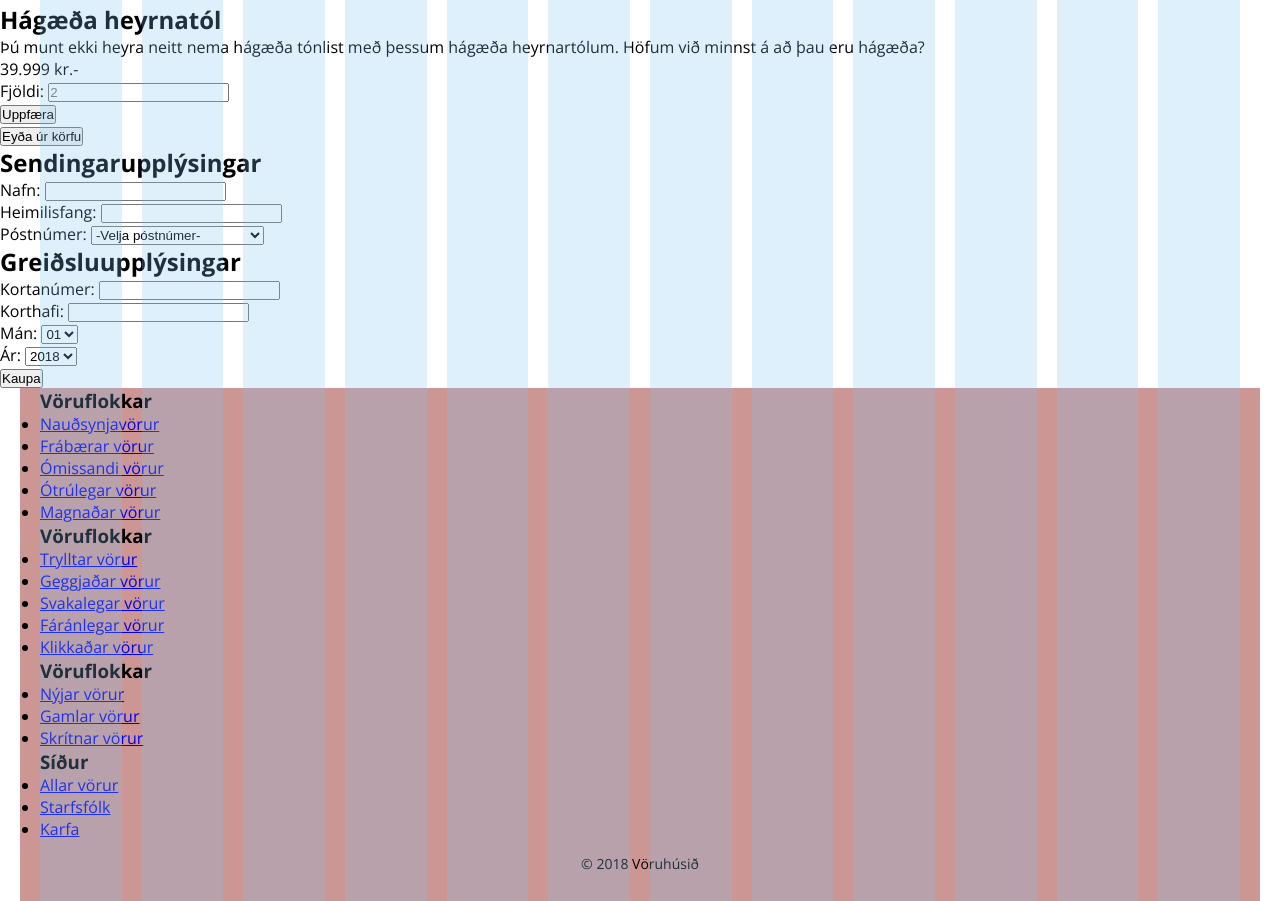
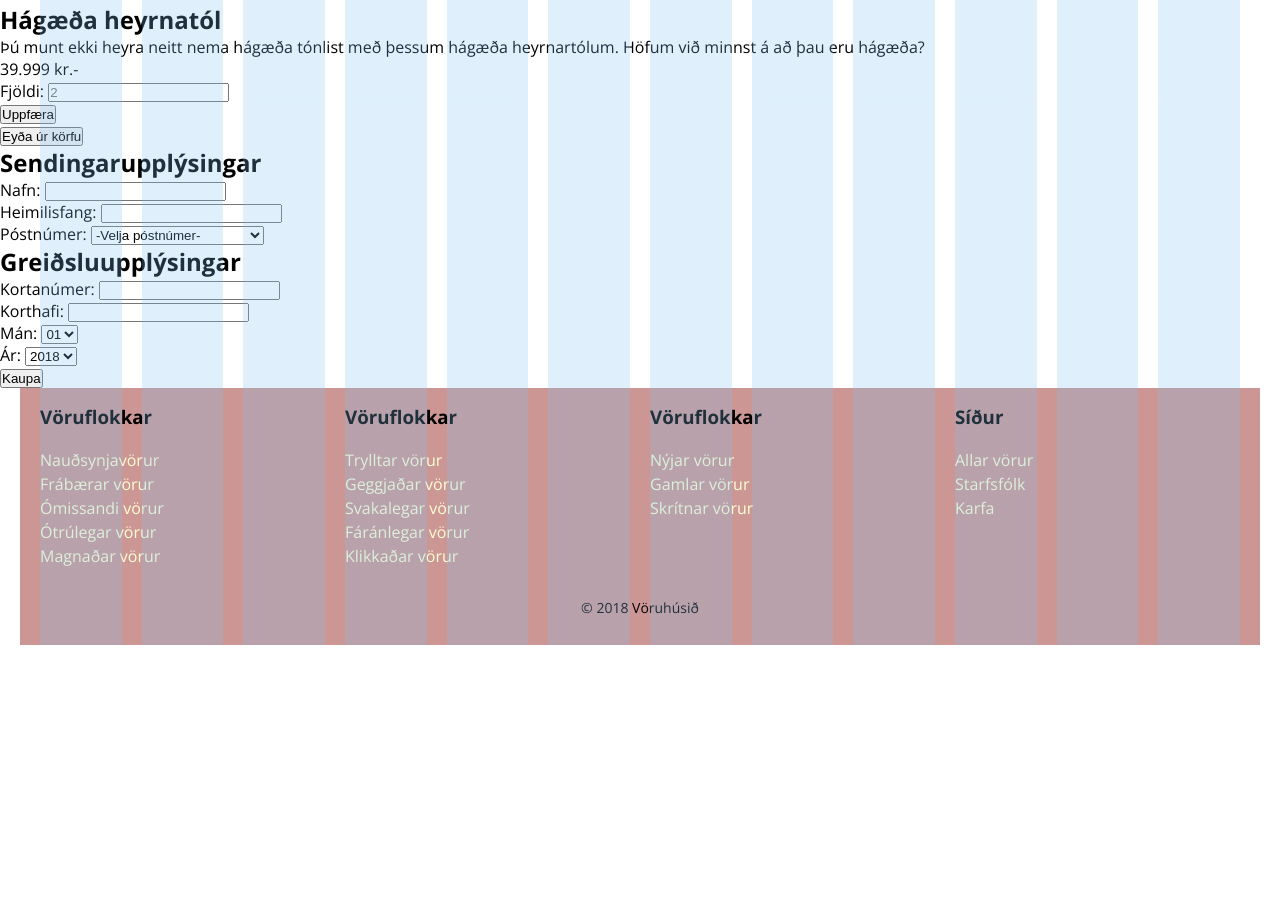
Before and after one commit to andreakristink/hopverkefni-1, a website: page pages/cart.html in a window 1280 px wide. Shown: the part 2698-3599 px from the top of the page. After the commit the page ends 3343 px from the top, so only its background shows below. Drawn offline with nearby package versions, Linux system fonts and the light colour scheme; files that its build step writes are made by us from their sources.

Commit message:
Lagaði div classa í footer

```diff
--- a/pages/cart.html
+++ b/pages/cart.html
@@ -360,34 +360,52 @@
     </div>
 
     <footer>
+      <div class="lists">
+        <div class="list__col">
+          <div class="links">
           <ul>
             <h3>Vöruflokkar</h3>
-        <li><a href="products.html">Nauðsynjavörur</a></li>
-        <li><a href="products.html">Frábærar vörur</a></li>
-        <li><a href="products.html">Ómissandi vörur</a></li>
-        <li><a href="products.html">Ótrúlegar vörur</a></li>
-        <li><a href="products.html">Magnaðar vörur</a></li>
+            <li><a href="pages/products.html">Nauðsynjavörur</a></li>
+            <li><a href="pages/products.html">Frábærar vörur</a></li>
+            <li><a href="pages/products.html">Ómissandi vörur</a></li>
+            <li><a href="pages/products.html">Ótrúlegar vörur</a></li>
+            <li><a href="pages/products.html">Magnaðar vörur</a></li>
           </ul>
+          </div>
+        </div>
+        <div class="list__col">
+          <div class="links">
           <ul>
             <h3>Vöruflokkar</h3>
-        <li><a href="products.html">Trylltar vörur</a></li>
-        <li><a href="products.html">Geggjaðar vörur</a></li>
-        <li><a href="products.html">Svakalegar vörur</a></li>
-        <li><a href="products.html">Fáránlegar vörur</a></li>
-        <li><a href="products.html">Klikkaðar vörur</a></li>
+            <li><a href="pages/products.html">Trylltar vörur</a></li>
+            <li><a href="pages/products.html">Geggjaðar vörur</a></li>
+            <li><a href="pages/products.html">Svakalegar vörur</a></li>
+            <li><a href="pages/products.html">Fáránlegar vörur</a></li>
+            <li><a href="pages/products.html">Klikkaðar vörur</a></li>
           </ul>
+          </div>
+        </div>
+        <div class="list__col">
+          <div class="links">
           <ul>
             <h3>Vöruflokkar</h3>
-        <li><a href="products.html">Nýjar vörur</a></li>
-        <li><a href="products.html">Gamlar vörur</a></li>
-        <li><a href="products.html">Skrítnar vörur</a></li>
+            <li><a href="pages/products.html">Nýjar vörur</a></li>
+            <li><a href="pages/products.html">Gamlar vörur</a></li>
+            <li><a href="pages/products.html">Skrítnar vörur</a></li>
           </ul>
+          </div>
+        </div>
+        <div class="list__col">
+          <div class="links">
           <ul>
             <h3>Síður</h3>
-        <li><a href="products.html">Allar vörur</a></li>
-        <li><a href="products.html">Starfsfólk</a></li>
-        <li><a href="products.html">Karfa</a></li>
+            <li><a href="pages/products.html">Allar vörur</a></li>
+            <li><a href="pages/products.html">Starfsfólk</a></li>
+            <li><a href="pages/products.html">Karfa</a></li>
           </ul>
+          </div>
+        </div>
+      </div>
       <p>© 2018 Vöruhúsið</p>
     </footer>
 
```
Also changed, not shown: pages/products.html (+34 -16 lines), pages/staff.html (+34 -16 lines). Lines whose indentation alone changed are shown as unchanged.
